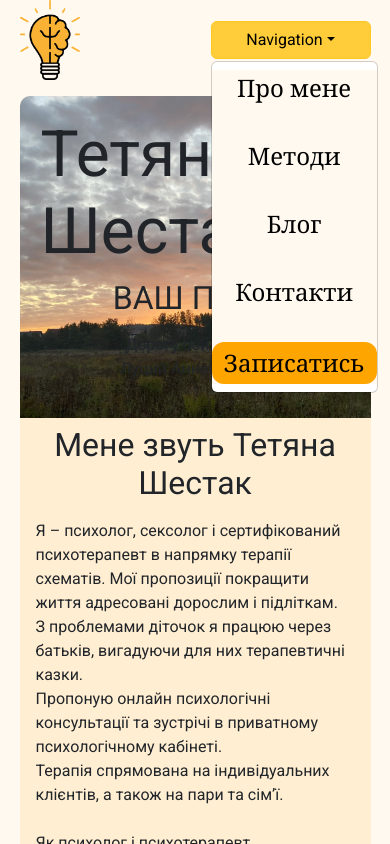
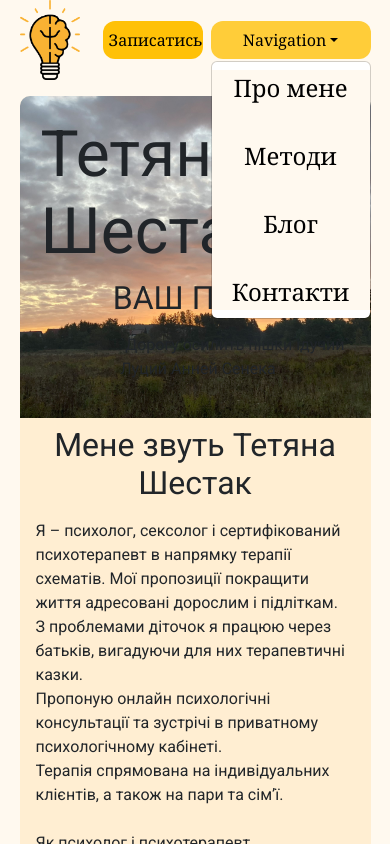
Before and after one commit to Karavang/shetagri, a React (Vite) app: page /about in a window 390 px wide. Both pictures are taken after a click on the button "Navigation". Shown: the top 844 px of the page. Built offline with nearby package versions, Linux system fonts and the light colour scheme.

Commit message:
full working modal

```diff
--- a/src/App.jsx
+++ b/src/App.jsx
@@ -6,11 +6,20 @@ import Home from "./components/Home";
 import Methods from "./components/Methods";
 import Blog from "./components/Blog";
 import { Contacts } from "./components/Contacts";
+import { useEffect, useState } from "react";
+import ModalCallMe from "./components/ModalCallMe";
 
 function App() {
+  const [isModal, setIsModal] = useState(false);
+  useEffect(() => {
+    document.body.style.overflow = isModal ? "hidden" : "scroll";
+  }, [isModal]);
   return (
     <>
-      <Header />
+      <Header
+        isModal={isModal}
+        setIsModal={setIsModal}
+      />
       <Routes>
         <Route
           index
@@ -33,6 +42,7 @@ function App() {
           element={<Contacts />}
         />
       </Routes>
+      {isModal ? <ModalCallMe setIsModal={setIsModal} /> : null}
     </>
   );
 }
--- a/src/components/CallMeFrom.jsx
+++ b/src/components/CallMeFrom.jsx
@@ -55,8 +55,13 @@ const CallMeFrom = ({ closeModal }) => {
   const handleSubmit = async (e) => {
     e.preventDefault();
     console.log(contactData);
+    const contactDataTo = {
+      ...contactData,
+      message: contactData.message.replace('"', "'"),
+    };
+    console.log(contactDataTo);
     axios.defaults.baseURL = "https://shetagri-back.onrender.com";
-    await axios.post("/modal", contactData);
+    await axios.post("/modal", contactDataTo);
     closeModal();
   };
 
--- a/src/components/Header.jsx
+++ b/src/components/Header.jsx
@@ -1,13 +1,23 @@
 import { NavLink } from "react-router-dom";
+import HeaderList from "./ListHeader";
 import { MobileHeader } from "./MobileH";
-import HeaderList from "./ListHeader";
-export default function Header() {
+export default function Header({ isModal, setIsModal }) {
   return (
     <div className="header">
       <NavLink to="/">
         <div className="logo" />
       </NavLink>
-      {window.innerWidth > 830 ? <HeaderList /> : <MobileHeader />}
+      {window.innerWidth > 830 ? (
+        <HeaderList
+          isModal={isModal}
+          setIsModal={setIsModal}
+        />
+      ) : (
+        <MobileHeader
+          isModal={isModal}
+          setIsModal={setIsModal}
+        />
+      )}
     </div>
   );
 }
--- a/src/components/ListHeader.jsx
+++ b/src/components/ListHeader.jsx
@@ -1,13 +1,6 @@
 import { NavLink } from "react-router-dom";
-import ModalCallMe from "./ModalCallMe";
-import { useEffect, useState } from "react";
 
-export default function HeaderList() {
-  const [isModal, setIsModal] = useState(false);
-  useEffect(() => {
-    isModal;
-    document.body.style.overflow = isModal ? "hidden" : "scroll";
-  }, [isModal]);
+export default function HeaderList({ setIsModal }) {
   return (
     <>
       <ul className="header-list">
@@ -43,6 +36,7 @@ export default function HeaderList() {
             Контакти
           </NavLink>
         </li>
+        {window.innerWidth > 830 && (
           <li>
             <button
               className="openModal"
@@ -53,8 +47,8 @@ export default function HeaderList() {
               Записатись
             </button>
           </li>
+        )}
       </ul>
-      {isModal ? <ModalCallMe setIsModal={setIsModal} /> : null}
     </>
   );
 }
--- a/src/components/MobileH.jsx
+++ b/src/components/MobileH.jsx
@@ -1,15 +1,31 @@
+import "bootstrap/dist/css/bootstrap.min.css";
 import DropdownButton from "react-bootstrap/DropdownButton";
-import "bootstrap/dist/css/bootstrap.min.css";
 import HeaderList from "./ListHeader";
-export function MobileHeader() {
+export function MobileHeader({ setIsModal }) {
   return (
+    <>
+      <ul className="flexator">
+        <li>
+          <button
+            className="openModal"
+            onClick={() => {
+              setIsModal(true);
+            }}
+          >
+            Записатись
+          </button>
+        </li>
+        <li className="ml-8">
           <DropdownButton
             id="dropdown-basic-button"
             title="Navigation"
             className="dropButton"
             variant="warning"
           >
-      <HeaderList />
+            <HeaderList setIsModal={setIsModal} />
           </DropdownButton>
+        </li>
+      </ul>
+    </>
   );
 }
--- a/src/components/ModalCallMe.jsx
+++ b/src/components/ModalCallMe.jsx
@@ -10,6 +10,7 @@ export default function ModalCallMe({ setIsModal }) {
   };
 
   return (
+    <div className="backdrop">
       <div className="cardback">
         <h1>Я вам передзвоню!</h1>
         <CallMeFrom closeModal={closeModal} />{" "}
@@ -20,5 +21,6 @@ export default function ModalCallMe({ setIsModal }) {
           className="close-icon"
         />
       </div>
+    </div>
   );
 }
--- a/src/index.css
+++ b/src/index.css
@@ -142,6 +142,12 @@ a {
   align-items: center;
   justify-content: center;
   text-align: center;
+  margin: 0;
+  padding: 0;
+}
+
+.ml-8 {
+  margin-left: 8px;
 }
 
 .home-hi {
@@ -217,7 +223,7 @@ a {
 }
 
 .backdrop {
-  position: fixed;
+  position: absolute;
   top: 0;
   left: 0;
   width: 100%;
@@ -226,14 +232,13 @@ a {
   z-index: 100;
 }
 
-.openModal {
-  width: 100%;
-  height: 42px;
+.btn-warning {
+  width: 160px;
+  height: 38px;
   margin: 0;
   text-align: center;
-  padding: 12px;
   border-radius: 12px;
-  background: orange;
+  background: #ffc107;
   border: none;
   color: black;
   font-family: Georgia, "Times New Roman", Times, serif;
@@ -242,10 +247,38 @@ a {
   transition: all 0.3s linear;
   line-height: 18px;
   letter-spacing: 0em;
-  text-align: left;
+}
+@media screen and (max-width: 767px) {
+  .btn-warning {
+    width: 100px;
+    font-size: 16px;
+  }
+}
+
+.openModal {
+  width: 160px;
+  height: 38px;
+  margin: 0;
+  text-align: center;
+  border-radius: 12px;
+  background: #ffc107;
+  border: none;
+  color: black;
+  font-family: Georgia, "Times New Roman", Times, serif;
+  font-weight: 500;
+  font-size: 24px;
+  transition: all 0.3s linear;
+  line-height: 18px;
+  letter-spacing: 0em;
 }
 .openModal:hover {
   background: rgb(212, 151, 38);
+}
+@media screen and (max-width: 767px) {
+  .openModal {
+    width: 100px;
+    font-size: 16px;
+  }
 }
 
 .form-modal {
@@ -267,16 +300,11 @@ a {
   display: flex;
   align-items: center;
   flex-direction: column;
-}
-@media screen and (min-width: 768px) {
-  .cardback {
-    left: 50%;
-    transform: translate(-50%, -50%);
-  }
+  left: 50%;
+  transform: translate(-50%, -50%);
 }
 @media screen and (max-width: 767px) {
   .cardback {
-    top: 0;
     right: 0;
     width: 90vw;
   }
@@ -339,6 +367,7 @@ a {
   right: 8px;
   width: 16px;
   height: 16px;
+  cursor: pointer;
 }
 
 @media screen and (min-width: 541px) {
--- a/src/index.scss
+++ b/src/index.scss
@@ -3,12 +3,14 @@
 body {
   margin: 0;
   background-color: #fff9ef;
+
   textarea {
     height: 250px;
     min-height: 250px;
     max-height: 400px;
     overflow: auto;
   }
+
   li {
     list-style-type: none;
   }
@@ -50,6 +52,7 @@ a {
   background-color: #fff9ef;
   padding: 0 5%;
   transition: position 0.3s ease-in-out;
+
   .logo {
     padding: 8px;
     width: 60px;
@@ -57,6 +60,7 @@ a {
     background-image: url("/src/images/logo.png");
     background-size: contain;
   }
+
   .header-list {
     display: flex;
     align-items: center;
@@ -67,12 +71,14 @@ a {
       list-style-type: none;
     }
   }
+
   .header-list-el {
     font-size: 24px;
     text-decoration: none;
     color: black;
     transition: 0.3s;
     font-family: Georgia, "Times New Roman", Times, serif;
+
     &:hover {
       color: #f9b233;
     }
@@ -91,6 +97,7 @@ a {
   display: flex;
   align-items: center;
   justify-content: center;
+
   .loadingGif {
     width: 512px;
     height: 512px;
@@ -126,13 +133,16 @@ a {
   flex-direction: column;
   align-items: flex-end;
   padding: 8% 10%;
+
   .hero-title {
     font-size: 64px;
   }
+
   .hero-pretitle {
     font-size: 32px;
     margin: 8px 16px 16px 16px;
   }
+
   .hero-p {
     display: flex;
     align-content: right;
@@ -144,6 +154,12 @@ a {
   align-items: center;
   justify-content: center;
   text-align: center;
+  margin: 0;
+  padding: 0;
+}
+
+.ml-8 {
+  margin-left: 8px;
 }
 
 .home-hi {
@@ -219,7 +235,7 @@ a {
 }
 
 .backdrop {
-  position: fixed;
+  position: absolute;
   top: 0;
   left: 0;
   width: 100%;
@@ -228,14 +244,13 @@ a {
   z-index: 100;
 }
 
-.openModal {
-  width: 100%;
-  height: 42px;
+.btn-warning {
+  width: 160px;
+  height: 38px;
   margin: 0;
   text-align: center;
-  padding: 12px;
   border-radius: 12px;
-  background: orange;
+  background: #ffc107;
   border: none;
   color: black;
   font-family: Georgia, "Times New Roman", Times, serif;
@@ -244,10 +259,38 @@ a {
   transition: all 0.3s linear;
   line-height: 18px;
   letter-spacing: 0em;
-  text-align: left;
+
+  @media screen and (max-width: 767px) {
+    width: 100px;
+
+    font-size: 16px;
+  }
+}
+
+.openModal {
+  width: 160px;
+  height: 38px;
+  margin: 0;
+  text-align: center;
+  border-radius: 12px;
+  background: #ffc107;
+  border: none;
+  color: black;
+  font-family: Georgia, "Times New Roman", Times, serif;
+  font-weight: 500;
+  font-size: 24px;
+  transition: all 0.3s linear;
+  line-height: 18px;
+  letter-spacing: 0em;
 
   &:hover {
     background: rgb(212, 151, 38);
+  }
+
+  @media screen and (max-width: 767px) {
+    width: 100px;
+
+    font-size: 16px;
   }
 }
 
@@ -271,13 +314,10 @@ a {
   display: flex;
   align-items: center;
   flex-direction: column;
-  @media screen and (min-width: 768px) {
-    left: 50%;
-    transform: translate(-50%, -50%);
-  }
+  left: 50%;
+  transform: translate(-50%, -50%);
+
   @media screen and (max-width: 767px) {
-    top: 0;
-
     right: 0;
 
     width: 90vw;
@@ -302,6 +342,7 @@ a {
   display: flex;
   flex-direction: column;
   row-gap: 8px;
+
   li {
     list-style-type: disc;
   }
@@ -314,10 +355,12 @@ a {
 .dropButton {
   width: 160px;
   color: #ffeed2;
+
   button {
     width: 100%;
   }
 }
+
 .form-editing {
   display: flex;
   align-items: center;
@@ -325,6 +368,7 @@ a {
   flex-direction: column;
   gap: 4px;
 }
+
 .blog-post {
   padding: 0;
   display: flex;
@@ -332,12 +376,14 @@ a {
   align-items: center;
   text-align: center;
 }
+
 .close-icon {
   position: absolute;
   top: 8px;
   right: 8px;
   width: 16px;
   height: 16px;
+  cursor: pointer;
 }
 
 @media screen and (min-width: 541px) {
@@ -345,6 +391,7 @@ a {
     height: 310px;
     float: right;
   }
+
   .form-control {
     width: 600px;
   }
@@ -354,27 +401,34 @@ a {
   .form-control {
     width: 80vw;
   }
+
   .hero-indiv {
     padding: 6%;
   }
+
   .home-about {
     padding: 8px 16px;
     font-size: 24px;
   }
+
   .list-methods {
     row-gap: 8px;
   }
+
   .hero-title {
     font-size: 46px;
   }
+
   .hero-pretitle {
     font-size: 24px;
   }
+
   p,
   pre,
   div {
     font-size: 16px;
   }
+
   .iam {
     width: 100%;
   }
@@ -383,18 +437,22 @@ a {
     justify-content: center;
     flex-direction: column;
   }
+
   .header-list {
     flex-direction: column;
     list-style-image: none;
   }
+
   .contacts-pos {
     padding: 0;
     font-size: 24px;
   }
+
   .home-hi {
     font-size: 32px;
     font-weight: 500;
   }
+
   .image-post {
     margin: 8px;
     border-radius: 10px;
@@ -410,6 +468,7 @@ a {
     justify-content: center;
     text-align: center;
     background-color: #fff9ef;
+
     #dropdown-basic-button {
       color: black;
       font-size: 18px;
```
Also changed, not shown: 1 other file (tests, documents, lock files or other folders). Lines whose indentation alone changed are shown as unchanged.
